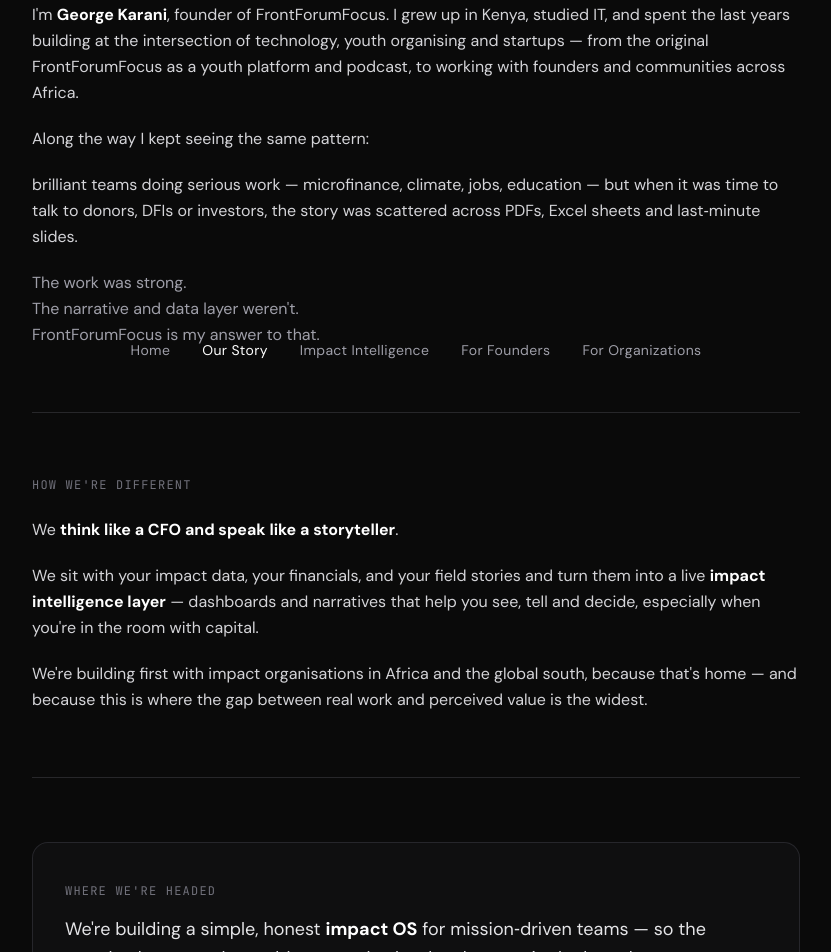
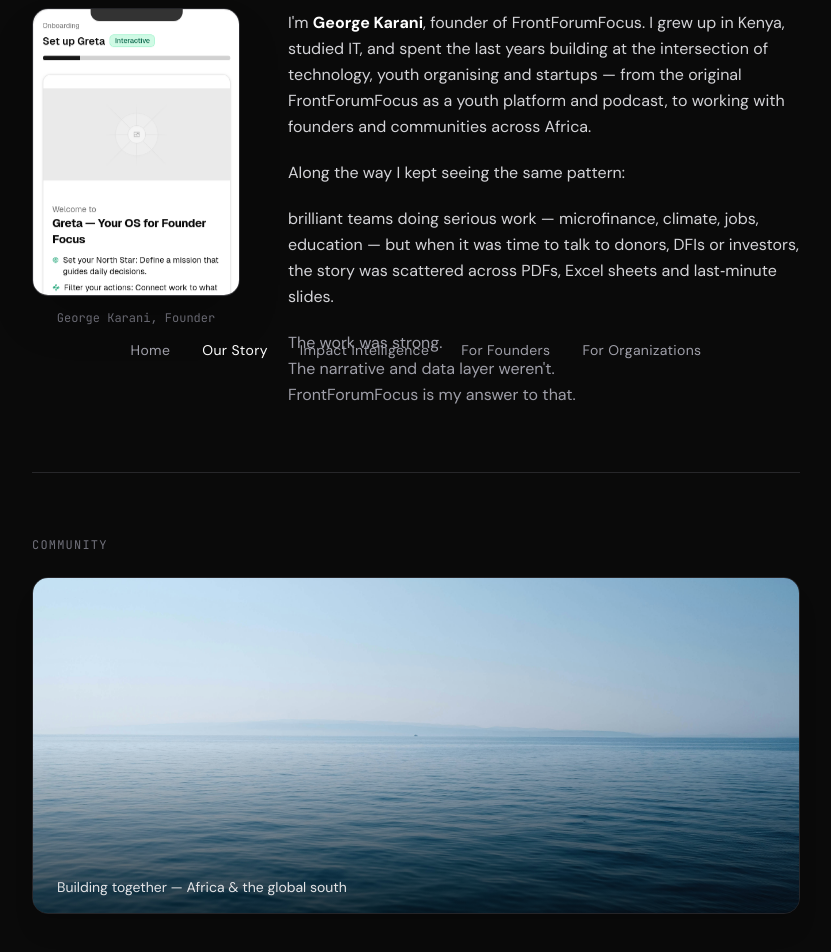
Before and after one commit to palontologist/fluffy-octo-broccoli, a Next.js app: page /our-story in a window 1280 px wide. Shown: the part 420-1372 px from the top of the page, without its empty margins (224-1055 px from the left). Built offline with nearby package versions, Linux system fonts and the light colour scheme; no server answers.

Commit message:
Enhance page design: add founder photo, community image, animations, and update Greta URL
Agent-Logs-Url: https://github.com/palontologist/fluffy-octo-broccoli/sessions/594e9a79-b944-48e2-9be8-613f2f0b93c0

Co-authored-by: palontologist <100496915+palontologist@users.noreply.github.com>

```diff
--- a/app/for-founders/page.tsx
+++ b/app/for-founders/page.tsx
@@ -1,7 +1,7 @@
 import Image from "next/image";
 import Link from "next/link";
 
-const GRETA_APP_URL = "https://greta-v2.vercel.app";
+const GRETA_APP_URL = "https://greta.frontforumfocus.com";
 const CAL_DEMO_URL = "https://cal.com/georgekarani/30min";
 
 export default function ForFoundersPage() {
--- a/app/for-founders/use-cases/page.tsx
+++ b/app/for-founders/use-cases/page.tsx
@@ -1,6 +1,6 @@
 import Link from "next/link";
 
-const GRETA_APP_URL = "https://greta-v2.vercel.app";
+const GRETA_APP_URL = "https://greta.frontforumfocus.com";
 const CAL_DEMO_URL = "https://cal.com/georgekarani/30min";
 
 export default function ForFoundersUseCasesPage() {
--- a/app/globals.css
+++ b/app/globals.css
@@ -31,3 +31,59 @@ body {
 .animate-scroll-left {
   animation: scroll-left 120s linear infinite;
 }
+
+@keyframes fade-in-up {
+  from {
+    opacity: 0;
+    transform: translateY(24px);
+  }
+  to {
+    opacity: 1;
+    transform: translateY(0);
+  }
+}
+
+@keyframes fade-in {
+  from { opacity: 0; }
+  to   { opacity: 1; }
+}
+
+@keyframes slide-in-left {
+  from {
+    opacity: 0;
+    transform: translateX(-32px);
+  }
+  to {
+    opacity: 1;
+    transform: translateX(0);
+  }
+}
+
+@keyframes float {
+  0%, 100% { transform: translateY(0px); }
+  50%       { transform: translateY(-8px); }
+}
+
+.animate-fade-in-up {
+  animation: fade-in-up 0.7s ease-out both;
+}
+
+.animate-fade-in {
+  animation: fade-in 0.8s ease-out both;
+}
+
+.animate-slide-in-left {
+  animation: slide-in-left 0.7s ease-out both;
+}
+
+.animate-float {
+  animation: float 5s ease-in-out infinite;
+}
+
+.delay-100 { animation-delay: 0.1s; }
+.delay-200 { animation-delay: 0.2s; }
+.delay-300 { animation-delay: 0.3s; }
+.delay-400 { animation-delay: 0.4s; }
+.delay-500 { animation-delay: 0.5s; }
+.delay-600 { animation-delay: 0.6s; }
+.delay-700 { animation-delay: 0.7s; }
--- a/app/our-story/page.tsx
+++ b/app/our-story/page.tsx
@@ -1,3 +1,5 @@
+import Image from "next/image";
+
 export const metadata = {
   title: "Our Story | FrontForumFocus",
   description:
@@ -9,11 +11,11 @@ export default function OurStoryPage() {
     <main className="min-h-screen px-6 pb-32 pt-16 md:px-12 lg:px-24">
       <div className="mx-auto max-w-3xl">
         {/* 1. Hero / Top Section */}
-        <section className="text-center">
+        <section className="text-center animate-fade-in-up">
           <h1 className="font-serif text-3xl font-semibold text-white md:text-4xl lg:text-5xl">
             From impact to impact intelligence.
           </h1>
-          <p className="mx-auto mt-6 max-w-2xl text-lg leading-relaxed text-zinc-300">
+          <p className="mx-auto mt-6 max-w-2xl text-lg leading-relaxed text-zinc-300 animate-fade-in-up delay-200">
             Most impact organisations don&apos;t fail on impact.
             <br />
             They fail on the <em>translation</em> — from work on the ground to
@@ -24,15 +26,36 @@ export default function OurStoryPage() {
         </section>
 
         {/* Divider */}
-        <div className="my-16 border-t border-zinc-800" />
+        <div className="my-16 border-t border-zinc-800 animate-fade-in delay-300" />
 
         {/* 2. Founder Story Block */}
         <section>
-          <p className="font-mono text-xs uppercase tracking-widest text-zinc-500">
+          <p className="font-mono text-xs uppercase tracking-widest text-zinc-500 animate-slide-in-left">
             Our Story
           </p>
-          <div className="mt-6 space-y-5 text-base leading-relaxed text-zinc-300">
-            <p>
+
+          {/* Founder photo + text side by side */}
+          <div className="mt-8 flex flex-col gap-8 md:flex-row md:items-start md:gap-12">
+            {/* Photo */}
+            <div className="mx-auto flex-shrink-0 animate-fade-in delay-200">
+              <div className="animate-float relative h-64 w-48 overflow-hidden rounded-2xl border border-zinc-700/60 shadow-2xl md:h-72 md:w-52">
+                <Image
+                  src="/mm.png"
+                  alt="George Karani – Founder of FrontForumFocus"
+                  fill
+                  className="object-cover object-top"
+                  sizes="(max-width: 768px) 192px, 208px"
+                  priority
+                />
+              </div>
+              <p className="mt-3 text-center font-mono text-xs text-zinc-500">
+                George Karani, Founder
+              </p>
+            </div>
+
+            {/* Story text */}
+            <div className="space-y-5 text-base leading-relaxed text-zinc-300">
+              <p className="animate-fade-in-up delay-100">
                 I&apos;m <strong className="text-white">George Karani</strong>,
                 founder of FrontForumFocus. I grew up in Kenya, studied IT, and
                 spent the last years building at the intersection of technology,
@@ -40,14 +63,16 @@ export default function OurStoryPage() {
                 as a youth platform and podcast, to working with founders and
                 communities across Africa.
               </p>
-            <p>Along the way I kept seeing the same pattern:</p>
-            <p>
+              <p className="animate-fade-in-up delay-200">
+                Along the way I kept seeing the same pattern:
+              </p>
+              <p className="animate-fade-in-up delay-300">
                 brilliant teams doing serious work — microfinance, climate, jobs,
                 education — but when it was time to talk to donors, DFIs or
                 investors, the story was scattered across PDFs, Excel sheets and
                 last‑minute slides.
               </p>
-            <p className="text-zinc-400">
+              <p className="text-zinc-400 animate-fade-in-up delay-400">
                 The work was strong.
                 <br />
                 The narrative and data layer weren&apos;t.
@@ -55,13 +80,39 @@ export default function OurStoryPage() {
                 FrontForumFocus is my answer to that.
               </p>
             </div>
+          </div>
+        </section>
+
+        {/* Divider */}
+        <div className="my-16 border-t border-zinc-800" />
+
+        {/* Community image */}
+        <section className="animate-fade-in-up delay-100">
+          <p className="font-mono text-xs uppercase tracking-widest text-zinc-500">
+            Community
+          </p>
+          <div className="mt-6 overflow-hidden rounded-2xl border border-zinc-700/50 shadow-xl">
+            <div className="relative aspect-[16/7] w-full">
+              <Image
+                src="/sea.jpg"
+                alt="FrontForumFocus community — impact builders across Africa and the global south"
+                fill
+                className="object-cover object-center"
+                sizes="(max-width: 768px) 100vw, 768px"
+              />
+              <div className="absolute inset-0 bg-gradient-to-t from-black/60 via-transparent to-transparent" />
+              <p className="absolute bottom-4 left-6 font-sans text-sm text-zinc-200">
+                Building together — Africa &amp; the global south
+              </p>
+            </div>
+          </div>
         </section>
 
         {/* Divider */}
         <div className="my-16 border-t border-zinc-800" />
 
         {/* 3. What We Do / Identity Block */}
-        <section>
+        <section className="animate-fade-in-up delay-200">
           <p className="font-mono text-xs uppercase tracking-widest text-zinc-500">
             How we&apos;re different
           </p>
@@ -92,7 +143,7 @@ export default function OurStoryPage() {
         <div className="my-16 border-t border-zinc-800" />
 
         {/* 4. Vision / Where We're Headed Strip */}
-        <section className="rounded-2xl border border-zinc-700/50 bg-zinc-900/40 px-8 py-10">
+        <section className="rounded-2xl border border-zinc-700/50 bg-zinc-900/40 px-8 py-10 animate-fade-in-up delay-300">
           <p className="font-mono text-xs uppercase tracking-widest text-zinc-500">
             Where we&apos;re headed
           </p>
--- a/app/page.tsx
+++ b/app/page.tsx
@@ -15,15 +15,15 @@ export default function Home() {
         {/* Abstract focal element - minimal sphere-like gradient */}
 
         {/* Hero text */}
-        <h1 className="font-serif max-w-2xl text-3xl md:text-4xl lg:text-5xl font-bold leading-tight tracking-tight text-white">
+        <h1 className="font-serif max-w-2xl text-3xl md:text-4xl lg:text-5xl font-bold leading-tight tracking-tight text-white animate-fade-in-up">
           Human Intelligence Infrastructure
         </h1>
-        <p className="mt-4 max-w-md text-sm md:text-base text-zinc-300 font-sans font-normal">
+        <p className="mt-4 max-w-md text-sm md:text-base text-zinc-300 font-sans font-normal animate-fade-in-up delay-200">
           Instead of tracking hours, see what each activity is worth — against your mission, your goals, and your real market rate.
         </p>
-        <div className="mt-8 flex justify-center">
+        <div className="mt-8 flex justify-center animate-fade-in-up delay-400">
           <Link
-            href="https://greta-v2.vercel.app"
+            href="https://greta.frontforumfocus.com"
             className="inline-flex items-center rounded-md bg-zinc-700 px-4 py-2 text-sm font-medium text-white shadow-sm hover:bg-zinc-600 transition-colors"
           >
             Try now for free
```
Also changed, not shown: app/emails/WelcomeEmail.tsx (+51 -25 lines). Lines whose indentation alone changed are shown as unchanged.
